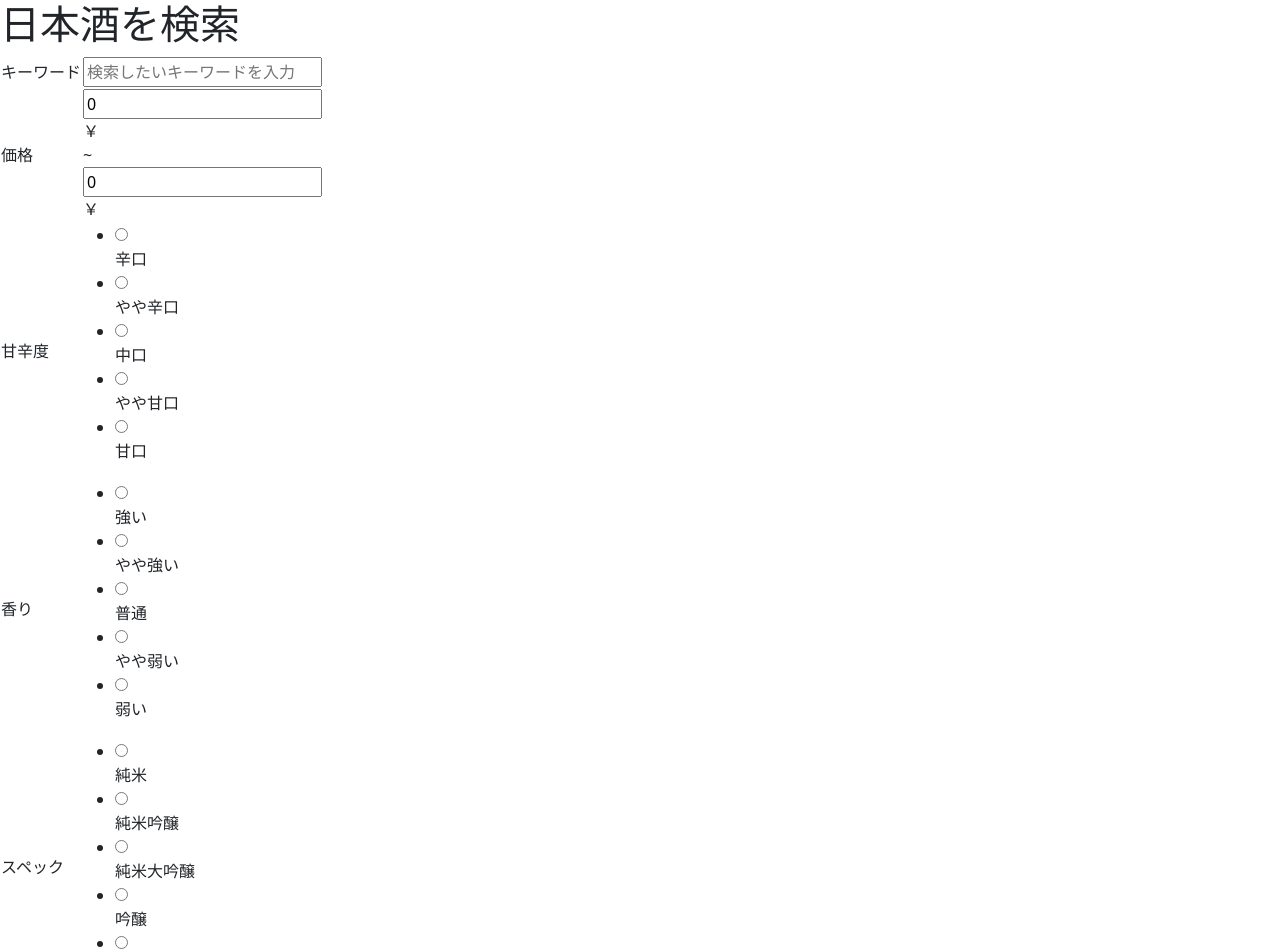
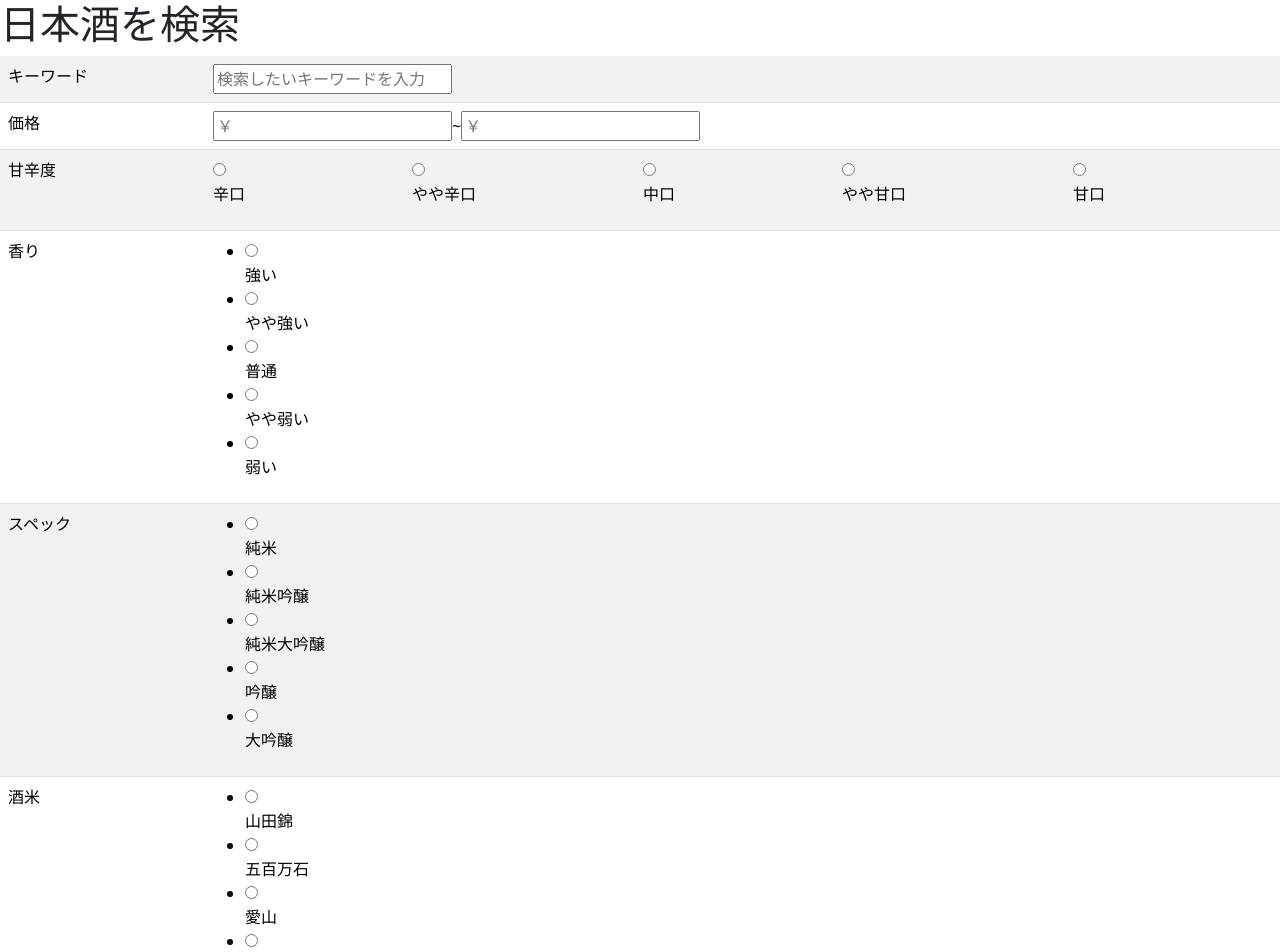
Before and after one commit to HirokiShimoi/kagimoto-sake-search, a React (Create React App) app: page /search in a window 1280 px wide. Shown: the top 952 px of the page. Built offline with nearby package versions, Linux system fonts and the light colour scheme.

Commit message:
会社で進めたところ

```diff
--- a/src/pages/SearchPage.js
+++ b/src/pages/SearchPage.js
@@ -2,23 +2,37 @@ import { useState } from "react"
 
 const SearchPage = () => {
     const [keyword, setKeyword] = useState(''); //フリーワード検索
-    const [minPrice, setMinPrice] = useState(0); //最低価格
-    const [maxPrice, setMaxPrice] = useState(0); //最高価格
+    const [minPrice, setMinPrice] = useState(''); //最低価格
+    const [maxPrice, setMaxPrice] = useState(''); //最高価格
     const [spicy, setSpicy] = useState(""); //甘辛度
     const [smell, setSmell] = useState(""); //香り
     const [spec, setSpec] = useState(""); //精米スペック
     const [rice, setRice] = useState(""); //酒米の種類
+    const [error, setError] = useState("");
+
+    const handlePriceChange = (setter) => (e) => {
+        const value = e.target.value.replace(/[^0-9]/g, '');
+        if (isNaN(value) || value === '') {
+            setter("");
+            setError("数字で入力してください。");
+        } else {
+            setter(value);
+            setError("");  // clear the error message
+        }
+    };
 
     const handleKeywordChange = (event) => {
         setKeyword(event.target.value);
     };
 
     const handleMinPriceChange = (event) => {
-        setMinPrice(parseInt(event.target.value,10));
+        const value = parseInt(event.target.value);
+        setMinPrice(isNaN(value) ? '' : value);
     };
 
     const handleMaxPriceChange = (event) => {
-        setMaxPrice(parseInt(event.target.value),10);
+        const value = parseInt(event.target.value);
+        setMaxPrice(isNaN(value) ? '' : value);
     };
 
     const handleSpicyChange = (event) => {
@@ -42,7 +56,7 @@ const SearchPage = () => {
         <>
             <h1>日本酒を検索</h1>
             <form>
-                <table>
+                <table className="table table-striped">
                     <tbody>
                         <tr>
                             <td>キーワード</td>
@@ -59,22 +73,22 @@ const SearchPage = () => {
                         <tr>
                             <td>価格</td>
                             <td>
+                              <div className="d-flex align-items-center">
                                 <div className="price-en">
-                                    <input type="text" id="minPriceInput" value={minPrice} onChange={handleMinPriceChange} />
-                                    <div>￥</div>
+                                  <input type="text" placeholder="￥" id="minPriceInput" value={minPrice} onChange={handlePriceChange(setMinPrice)} />
                                 </div>
                                 <span className="from-to">~</span>
                                 <div className="price-en">
-                                    <input type="text" id="maxPriceInput" value={maxPrice} onChange={handleMaxPriceChange} />
-                                    <div>￥</div>
+                                  <input type="text" placeholder="￥" id="maxPriceInput" value={maxPrice} onChange={handlePriceChange(setMaxPrice)} />
                                 </div>
+                              </div>
                             </td>
                         </tr>
                         <tr>
                             <td>甘辛度</td>
                             <td>
-                                <ul className="input-wrapper">
-                                    <li className="category-selecter">
+                                <ul className="input-wrapper d-flex flex-row flex-wrap list-unstyled">
+                                    <li className="category-selecter flex-fill">
                                         <div className="check-box">
                                             <input type="radio" name="amakarido" value="辛口" id="spicy" onChange={handleSpicyChange} />
                                         </div>
@@ -82,7 +96,7 @@ const SearchPage = () => {
                                             <label htmlFor="spicy">辛口</label>
                                         </div>
                                     </li>
-                                    <li className="category-selecter">
+                                    <li className="category-selecter flex-fill">
                                         <div className="check-box">
                                             <input type="radio" name="amakarido" value="やや辛口" id="somewhat-spicy" onChange={handleSpicyChange} />
                                         </div>
@@ -90,7 +104,7 @@ const SearchPage = () => {
                                             <label htmlFor="somewhat-spicy">やや辛口</label>
                                         </div>
                                     </li>
-                                    <li className="category-selecter">
+                                    <li className="category-selecter flex-fill">
                                         <div className="check-box">
                                             <input type="radio" name="amakarido" value="中口" id="medium" onChange={handleSpicyChange} />
                                         </div>
@@ -98,7 +112,7 @@ const SearchPage = () => {
                                             <label htmlFor="medium">中口</label>
                                         </div>
                                     </li>
-                                    <li className="category-selecter">
+                                    <li className="category-selecter flex-fill">
                                         <div className="check-box">
                                             <input type="radio" name="amakarido" value="やや甘口" id="somewhat-sweet" onChange={handleSpicyChange} />
                                         </div>
@@ -106,7 +120,7 @@ const SearchPage = () => {
                                             <label htmlFor="somewhat-sweet">やや甘口</label>
                                         </div>
                                     </li>
-                                    <li className="category-selecter">
+                                    <li className="category-selecter flex-fill">
                                         <div className="check-box">
                                             <input type="radio" name="amakarido" value="甘口" id="sweet" onChange={handleSpicyChange} />
                                         </div>
@@ -121,7 +135,7 @@ const SearchPage = () => {
                             <td>香り</td>
                             <td>
                                 <ul className="input-wrapper">
-                                    <li className="category-selecter">
+                                    <li className="category-selecter flex-fill">
                                         <div className="check-box">
                                             <input
                                               type="radio"
@@ -135,7 +149,7 @@ const SearchPage = () => {
                                             <label htmlFor="strong-smell">強い</label>
                                         </div>
                                     </li>
-                                    <li className="category-selecter">
+                                    <li className="category-selecter flex-fill">
                                         <div className="check-box">
                                             <input
                                             type="radio"
@@ -149,7 +163,7 @@ const SearchPage = () => {
                                             <label htmlFor="moderate-strong-smell">やや強い</label>
                                         </div>
                                     </li>
-                                    <li className="category-selecter">
+                                    <li className="category-selecter flex-fill">
                                         <div className="check-box">
                                             <input
                                                 type="radio"
@@ -163,7 +177,7 @@ const SearchPage = () => {
                                             <label htmlFor="moderate-smell">普通</label>
                                         </div>
                                     </li>
-                                    <li className="category-selecter">
+                                    <li className="category-selecter flex-fill">
                                         <div className="check-box">
                                              <input
                                                 type="radio"
@@ -177,7 +191,7 @@ const SearchPage = () => {
                                             <label htmlFor="moderate-weak-smell">やや弱い</label>
                                         </div>
                                     </li>
-                                    <li className="category-selecter">
+                                    <li className="category-selecter flex-fill">
                                         <div className="check-box">
                                         <input
                                             type="radio"
@@ -198,7 +212,7 @@ const SearchPage = () => {
                             <td>スペック</td>
                             <td>
                                 <ul className="input-wrapper">
-                                    <li className="category-selecter">
+                                    <li className="category-selecter flex-fill">
                                         <div className="check-box">
                                             <input type="radio" name="spec" value="純米" id="jyunnmai" onChange={handleSpecChange} />
                                         </div>
@@ -206,7 +220,7 @@ const SearchPage = () => {
                                             <label htmlFor="jyunnmai">純米</label>
                                         </div>
                                     </li>
-                                    <li className="category-selecter">
+                                    <li className="category-selecter flex-fill">
                                         <div className="check-box">
                                             <input type="radio" name="spec" value="純米吟醸" id="jyunnmaiginnjyou" onChange={handleSpecChange} />
                                         </div>
@@ -214,7 +228,7 @@ const SearchPage = () => {
                                             <label htmlFor="jyunnmaiginnjyou">純米吟醸</label>
                                         </div>
                                     </li>
-                                    <li className="category-selecter">
+                                    <li className="category-selecter flex-fill">
                                         <div className="check-box">
                                             <input type="radio" name="spec" value="純米大吟醸" id="jyunnmaidaiginnjyou" onChange={handleSpecChange} />
                                         </div>
@@ -222,7 +236,7 @@ const SearchPage = () => {
                                             <label htmlFor="jyunnmaidaiginnjyou">純米大吟醸</label>
                                         </div>
                                     </li>
-                                    <li className="category-selecter">
+                                    <li className="category-selecter flex-fill">
                                         <div className="check-box">
                                             <input type="radio" name="spec" value="吟醸" id="ginjyou" onChange={handleSpecChange} />
                                         </div>
@@ -230,7 +244,7 @@ const SearchPage = () => {
                                             <label htmlFor="ginjyou">吟醸</label>
                                         </div>
                                     </li>
-                                    <li className="category-selecter">
+                                    <li className="category-selecter flex-fill">
                                         <div className="check-box">
                                             <input type="radio" name="spec" value="大吟醸" id="daiginjyou" onChange={handleSpecChange} />
                                         </div>
@@ -245,7 +259,7 @@ const SearchPage = () => {
                             <td>酒米</td>
                             <td>
                               <ul className="input-wrapper">
-                                <li className="category-selecter">
+                                <li className="category-selecter flex-fill">
                                     <div className="check-box">
                                         <input type="radio" name="sakamai" value="山田錦" onChange={handleRiceChange}/>
                                     </div>
@@ -253,7 +267,7 @@ const SearchPage = () => {
                                         <label>山田錦</label>
                                     </div>
                                 </li>
-                                <li className="category-selecter">
+                                <li className="category-selecter flex-fill">
                                     <div className="check-box">
                                         <input type="radio" name="sakamai" value="五百万石" onChange={handleRiceChange} />
                                     </div>
@@ -261,7 +275,7 @@ const SearchPage = () => {
                                          <label>五百万石</label>
                                     </div>
                                 </li>
-                                <li className="category-selecter">
+                                <li className="category-selecter flex-fill">
                                     <div className="check-box">
                                          <input type="radio" name="sakamai" value="愛山" onChange={handleRiceChange}/>
                                     </div>
@@ -269,7 +283,7 @@ const SearchPage = () => {
                                          <label>愛山</label>
                                     </div>
                                 </li>
-                                <li className="category-selecter">
+                                <li className="category-selecter flex-fill">
                                     <div className="check-box">
                                         <input type="radio" name="sakamai" value="雄町" onChange={handleRiceChange}/>
                                     </div>
@@ -277,7 +291,7 @@ const SearchPage = () => {
                                         <label>雄町</label>
                                     </div>
                                 </li>
-                                <li className="category-selecter">
+                                <li className="category-selecter flex-fill">
                                     <div className="check-box">
                                         <input type="radio" name="sakamai" value="美山錦" onChange={handleRiceChange}/>
                                     </div>
@@ -285,7 +299,7 @@ const SearchPage = () => {
                                         <label>美山錦</label>
                                     </div>
                                 </li>
-                                <li className="category-selecter">
+                                <li className="category-selecter flex-fill">
                                     <div className="check-box">
                                         <input type="radio" name="sakamai" value="その他" onChange={handleRiceChange}/>
                                     </div>
```
